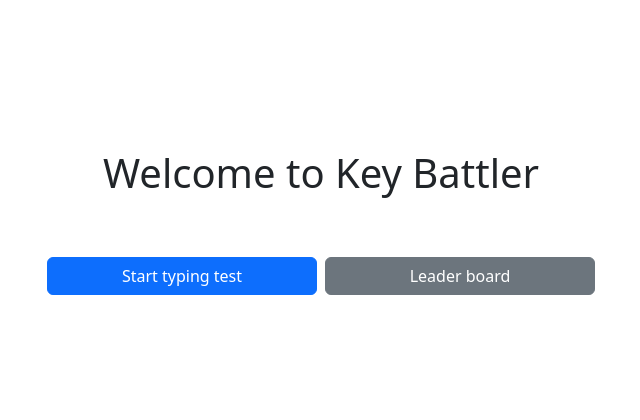
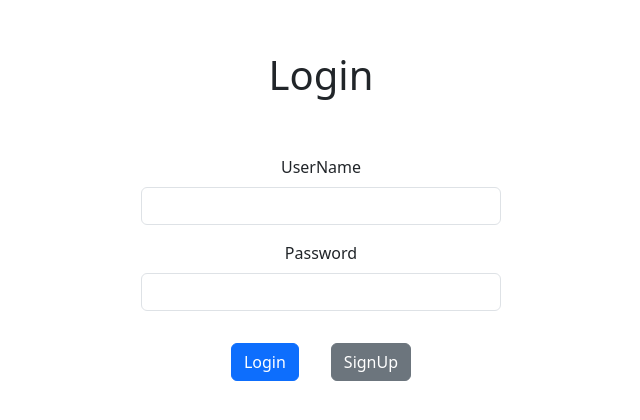
Before and after one commit to rn7cvj/key-battler, a Vue app in the folder app/: page / in a window 1280 px wide. Shown: the part 200-620 px from the top of the page, without its empty margins (319-959 px from the left). Built offline with nearby package versions, Linux system fonts and the light colour scheme.

Commit message:
Говно

```diff
--- /dev/null
+++ b/app/src/pages/login/LoginPage.vue
@@ -0,0 +1,31 @@
+<script setup lang="ts">
+
+</script>
+
+<template>
+
+    <div class="container" style="width: 30vw">
+      <h1 class="p-5">Login</h1>
+
+      <form>
+        <div class="mb-3">
+          <label for="exampleInputEmail1" class="form-label">UserName</label>
+          <input type="email" class="form-control" id="exampleInputEmail1" aria-describedby="emailHelp">
+        </div>
+        <div class="mb-3">
+          <label for="exampleInputPassword1" class="form-label">Password</label>
+          <input type="password" class="form-control" id="exampleInputPassword1">
+        </div>
+        <div>
+          <a type="submit" class="btn btn-primary m-3" href="/home">Login</a>
+<!--          <div class="p-2"/>-->
+          <a type="submit" class="btn btn-secondary m-3" href="/signup">SignUp</a>
+        </div>
+      </form>
+    </div>
+
+</template>
+
+<style scoped>
+
+</style>
--- /dev/null
+++ b/app/src/pages/sign-up/SignUp.vue
@@ -0,0 +1,31 @@
+<script setup lang="ts">
+
+</script>
+
+<template>
+
+  <div class="container" style="width: 30vw">
+    <h1 class="p-5">Sign Up</h1>
+
+    <form>
+      <div class="mb-3">
+        <label for="exampleInputEmail1" class="form-label">UserName</label>
+        <input type="email" class="form-control" id="exampleInputEmail1" aria-describedby="emailHelp">
+      </div>
+      <div class="mb-3">
+        <label for="exampleInputPassword1" class="form-label">Password</label>
+        <input type="password" class="form-control" id="exampleInputPassword1">
+      </div>
+      <div>
+        <button type="submit" class="btn btn-primary m-3">SignUp</button>
+        <!--          <div class="p-2"/>-->
+        <a type="submit" class="btn btn-secondary m-3" href="/">Login</a>
+      </div>
+    </form>
+  </div>
+
+</template>
+
+<style scoped>
+
+</style>
--- a/app/src/pages/typing-test/TypingTest.vue
+++ b/app/src/pages/typing-test/TypingTest.vue
@@ -1,4 +1,33 @@
-<script setup lang="ts">
+<script  lang="ts">
+
+import {defineComponent} from "vue";
+
+
+export default defineComponent(
+    {
+
+      data(){
+        window.addEventListener('keydown' , (ev : KeyboardEvent ) => {
+          this.letterType(ev.key)
+        });
+        return {
+          typedText : "",
+          untypedText  : "Путешествия - это один из самых увлекательных видов отдыха. Они позволяют увидеть новые места, познакомиться с разными культурами и традициями, а также отдохнуть от повседневной суеты и стресса. Путешествия помогают расширить кругозор и получить новые впечатления.",
+        }
+      },
+
+      methods:{
+        letterType(  key : string ){
+          if (key != this.untypedText.charAt(0)){
+            return;
+          }
+          this.typedText += this.untypedText.charAt(0);
+          this.untypedText = this.untypedText.substring(1 , this.untypedText.length - 1);
+        }
+      }
+    }
+)
+
 
 </script>
 
@@ -6,12 +35,12 @@
     <div>
       <h1 class="p-5">Typing test</h1>
 
-      <h4  style="text-wrap: balance">
+      <h4>
         <span class="text-primary">
-          Путешествия - это один из самых увлекательных видов отдыха.
+          {{typedText}}
         </span>
         <span class="text-muted">
-          Они позволяют увидеть новые места, познакомиться с разными культурами и традициями, а также отдохнуть от повседневной суеты и стресса. Путешествия помогают расширить кругозор и получить новые впечатления.
+          {{untypedText}}
         </span>
 
       </h4>
```
Also changed, not shown: app/src/router.ts (+10 -1 lines).
